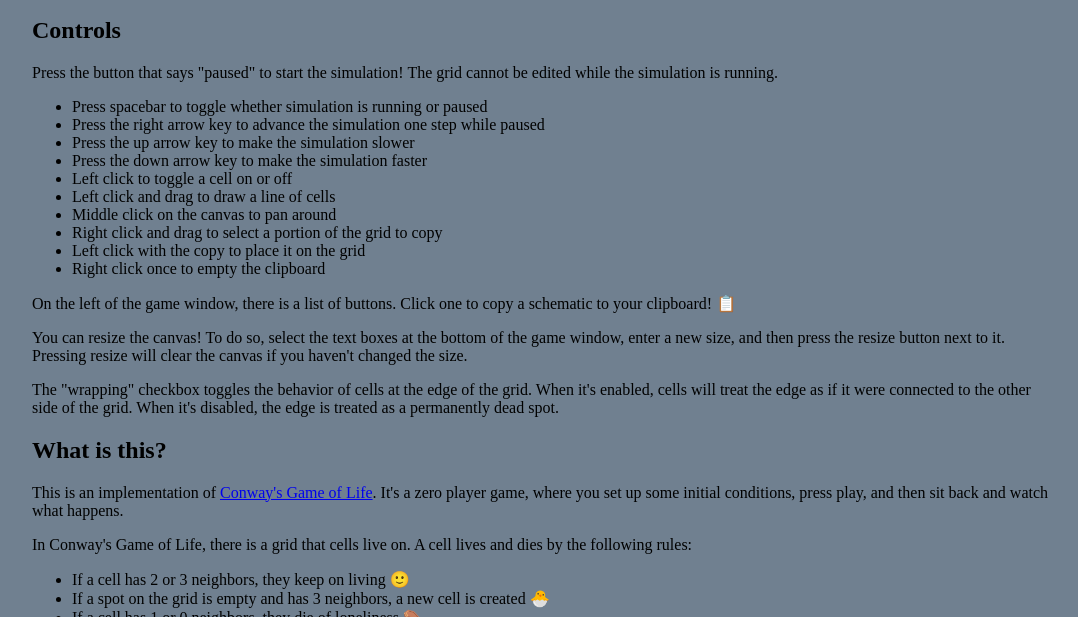
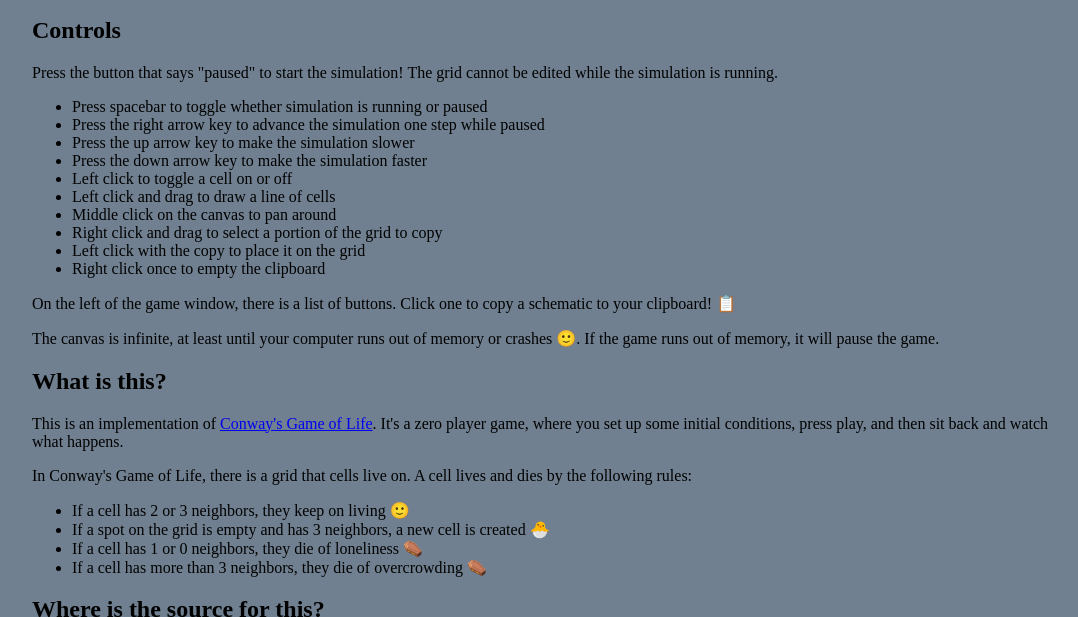
Before and after one commit to leroycep/game-of-life, a plain HTML site: page index.html in a window 1280 px wide. Shown: the part 571-1188 px from the top of the page, without its empty margins (96-1174 px from the left). Drawn offline with Linux system fonts and the light colour scheme; a script that the page names is missing.

Commit message:
Replace resizing note with infinite grid note

```diff
--- a/index.html
+++ b/index.html
@@ -40,12 +40,8 @@
 
             <p>On the left of the game window, there is a list of buttons. Click one to copy a schematic to your clipboard! 📋
 
-            <p>You can resize the canvas! To do so, select the text boxes at the bottom of the game window, enter a new size,
-            and then press the resize button next to it. Pressing resize will clear the canvas if you haven't changed the size.
-
-            <p>The "wrapping" checkbox toggles the behavior of cells at the edge of the grid. When it's enabled, cells will treat
-            the edge as if it were connected to the other side of the grid. When it's disabled, the edge is treated as a permanently
-            dead spot.
+            <p>The canvas is infinite, at least until your computer runs out of memory or crashes 🙂. If the game runs out of
+            memory, it will pause the game.
 
             <h2>What is this?</h2>
             <p>This is an implementation of <a href="https://en.wikipedia.org/wiki/Conway%27s_Game_of_Life">Conway's Game of Life</a>.
```
